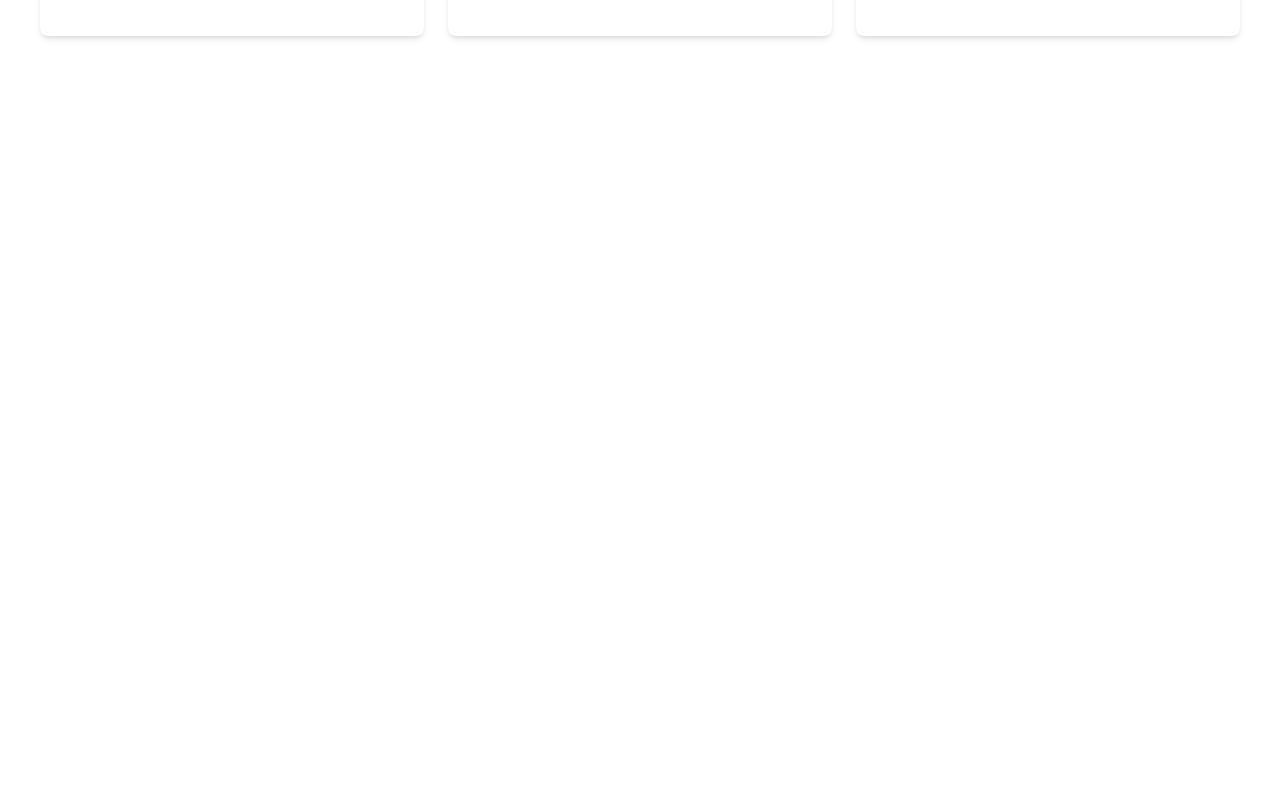
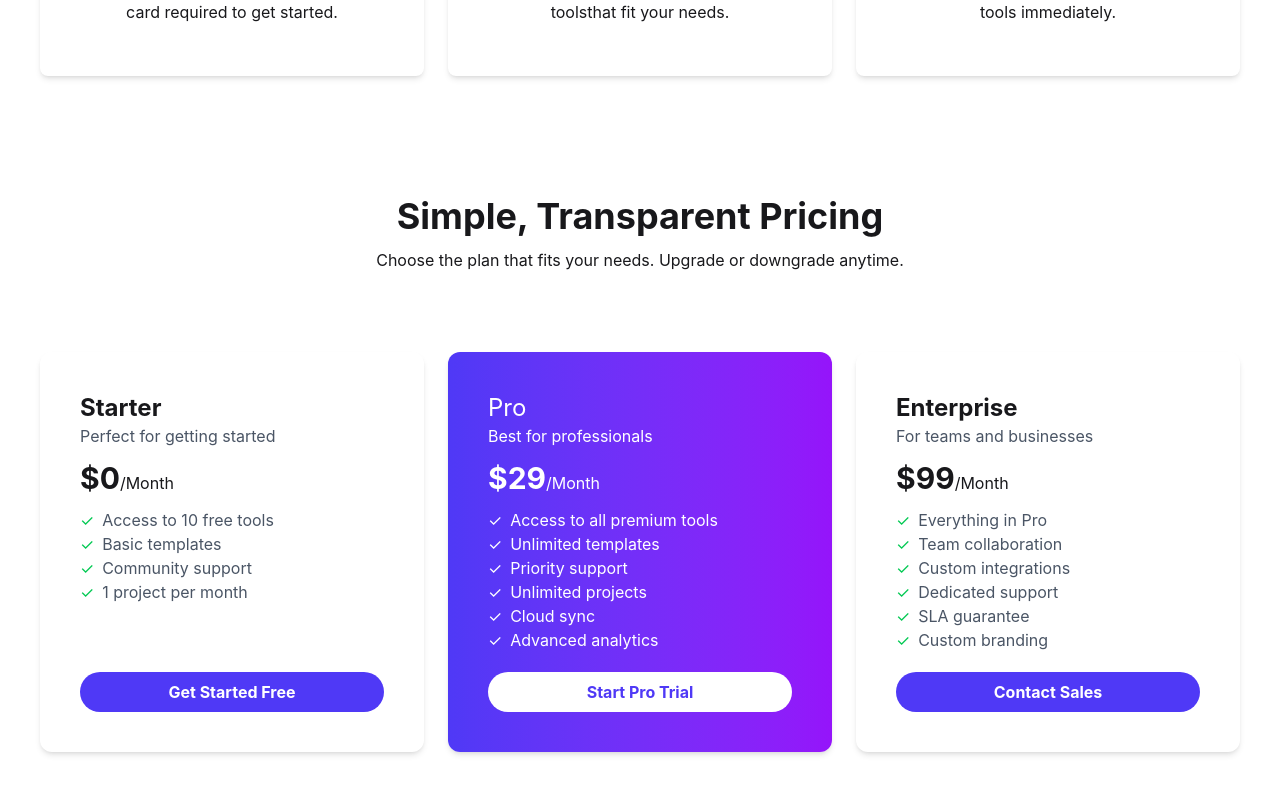
Before and after one commit to Saddam2508/B13-A06-Saddam, a React (Vite) app: page / in a window 1280 px wide. Shown: the part 1739-2531 px from the top of the page. Before the commit the page ends 1815 px from the top, so only its background shows below. Built offline with nearby package versions, Linux system fonts and the light colour scheme.

Commit message:
pricing section completed

```diff
--- /dev/null
+++ b/public/pricing.json
@@ -0,0 +1,52 @@
+[
+  {
+    "id": 1,
+    "title": "Starter",
+    "subtitle": "Perfect for getting started",
+    "price": 0,
+    "duration": "Month",
+    "features": [
+      "Access to 10 free tools",
+      "Basic templates",
+      "Community support",
+      "1 project per month"
+    ],
+    "buttonText": "Get Started Free",
+    "highlight": false
+  },
+  {
+    "id": 2,
+    "title": "Pro",
+    "subtitle": "Best for professionals",
+    "price": 29,
+    "duration": "Month",
+    "features": [
+      "Access to all premium tools",
+      "Unlimited templates",
+      "Priority support",
+      "Unlimited projects",
+      "Cloud sync",
+      "Advanced analytics"
+    ],
+    "buttonText": "Start Pro Trial",
+    "highlight": true,
+    "badge": "Most Popular"
+  },
+  {
+    "id": 3,
+    "title": "Enterprise",
+    "subtitle": "For teams and businesses",
+    "price": 99,
+    "duration": "Month",
+    "features": [
+      "Everything in Pro",
+      "Team collaboration",
+      "Custom integrations",
+      "Dedicated support",
+      "SLA guarantee",
+      "Custom branding"
+    ],
+    "buttonText": "Contact Sales",
+    "highlight": false
+  }
+]
--- a/src/App.jsx
+++ b/src/App.jsx
@@ -1,9 +1,18 @@
+import { Suspense } from "react";
 import "./App.css";
 import ActiveUsers from "./components/ActiveUsers";
 import Banner from "./components/Banner";
 import GetStarted from "./components/GetStarted";
 import Navbar from "./components/Navbar";
+import Pricing from "./components/Pricing";
 import Products from "./components/Products";
+
+const pricingDataFun = async () => {
+  const response = await fetch("/pricing.json");
+  return response.json();
+};
+
+const pricingPromise = pricingDataFun();
 
 function App() {
   return (
@@ -13,6 +22,9 @@ function App() {
       <ActiveUsers />
       <Products />
       <GetStarted />
+      <Suspense fallback={<div>Loading...</div>}>
+        <Pricing pricingPromise={pricingPromise} />
+      </Suspense>
     </>
   );
 }
--- a/src/components/Banner.jsx
+++ b/src/components/Banner.jsx
@@ -4,7 +4,7 @@ import playIcon from "../assets/play.png";
 const Banner = () => {
   return (
     <div className="max-w-350 mx-auto py-20 flex gap-10 items-center justify-between">
-      <div class="banner-left space-y-3">
+      <div className="banner-left space-y-3">
         <button className="btn rounded-2xl bg-base-300">
           <span className="flex items-center justify-center w-4 h-4 bg-linear-to-r from-[#4F39F6] to-[#9514FA] rounded-full"></span>
           <span className="bg-linear-to-r from-[#4F39F6] to-[#9514FA] text-transparent bg-clip-text">
--- a/src/components/GetStarted.jsx
+++ b/src/components/GetStarted.jsx
@@ -4,7 +4,7 @@ import icon2 from "../assets/package.png";
 import icon3 from "../assets/rocket.png";
 const GetStarted = () => {
   return (
-    <div className="max-w-350 mx-auto">
+    <div className="max-w-350 mx-auto mt-20">
       <div className="text-center space-y-3">
         <h2 className="text-4xl font-bold">Get Started in 3 Steps</h2>
         <p>Start using premium digital tools in minutes, not hours.</p>
--- /dev/null
+++ b/src/components/Pricing.jsx
@@ -0,0 +1,25 @@
+import React, { use } from "react";
+import PricingCard from "./PricingCard";
+
+const Pricing = ({ pricingPromise }) => {
+  const pricingData = use(pricingPromise);
+  console.log(pricingData);
+
+  return (
+    <div className="max-w-350 mx-auto mt-20">
+      <div className="text-center space-y-3">
+        <h2 className="text-4xl font-bold">Simple, Transparent Pricing</h2>
+        <p>
+          Choose the plan that fits your needs. Upgrade or downgrade anytime.
+        </p>
+      </div>
+      <div className="grid grid-cols-3 gap-6  p-10 mt-10">
+        {pricingData.map((plan) => (
+          <PricingCard key={plan.id} plan={plan} />
+        ))}
+      </div>
+    </div>
+  );
+};
+
+export default Pricing;
--- /dev/null
+++ b/src/components/PricingCard.jsx
@@ -0,0 +1,60 @@
+import React from "react";
+
+const PricingCard = ({ plan }) => {
+  return (
+    <div
+      className={`rounded-xl shadow-md ${plan.highlight ? "bg-linear-to-r from-[#4F39F6] to-[#9514FA] " : ""} p-10  space-y-3 relative flex flex-col`}
+    >
+      <div>
+        <h3
+          className={
+            plan.highlight ? "text-white text-2xl" : "text-2xl font-bold"
+          }
+        >
+          {plan.title}
+        </h3>
+        <p
+          className={plan.highlight ? "text-white mb-3" : "text-gray-600 mb-3"}
+        >
+          {plan.subtitle}
+        </p>
+        <p className={plan.highlight ? "text-white " : ""}>
+          {" "}
+          <span
+            className={
+              plan.highlight
+                ? "text-white text-3xl font-bold"
+                : "text-3xl font-bold"
+            }
+          >
+            ${plan.price}
+          </span>
+          /{plan.duration}
+        </p>
+      </div>
+      <div className="flex-1">
+        {plan.features.map((feature, index) => (
+          <p key={index} className="flex items-center space-x-2">
+            <span className={plan.highlight ? "text-white" : "text-green-500"}>
+              ✓
+            </span>
+            <span className={plan.highlight ? "text-white" : "text-gray-600"}>
+              {feature}
+            </span>
+          </p>
+        ))}
+      </div>
+      <button
+        className={
+          plan.highlight
+            ? "bg-white text-[#4F39F6] px-6 py-2 rounded-full font-bold mt-2"
+            : "bg-[#4F39F6] text-white px-6 py-2 rounded-full font-bold mt-2"
+        }
+      >
+        {plan.buttonText}
+      </button>
+    </div>
+  );
+};
+
+export default PricingCard;
```
